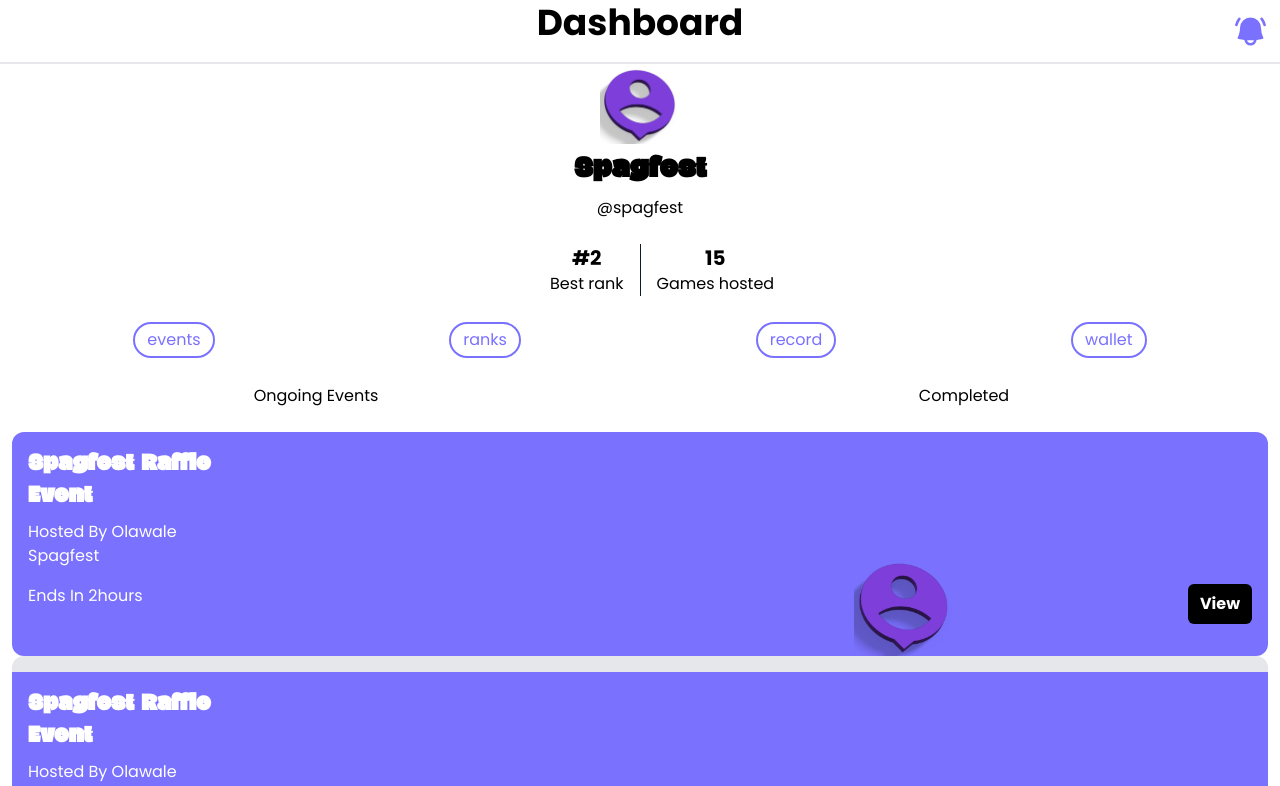
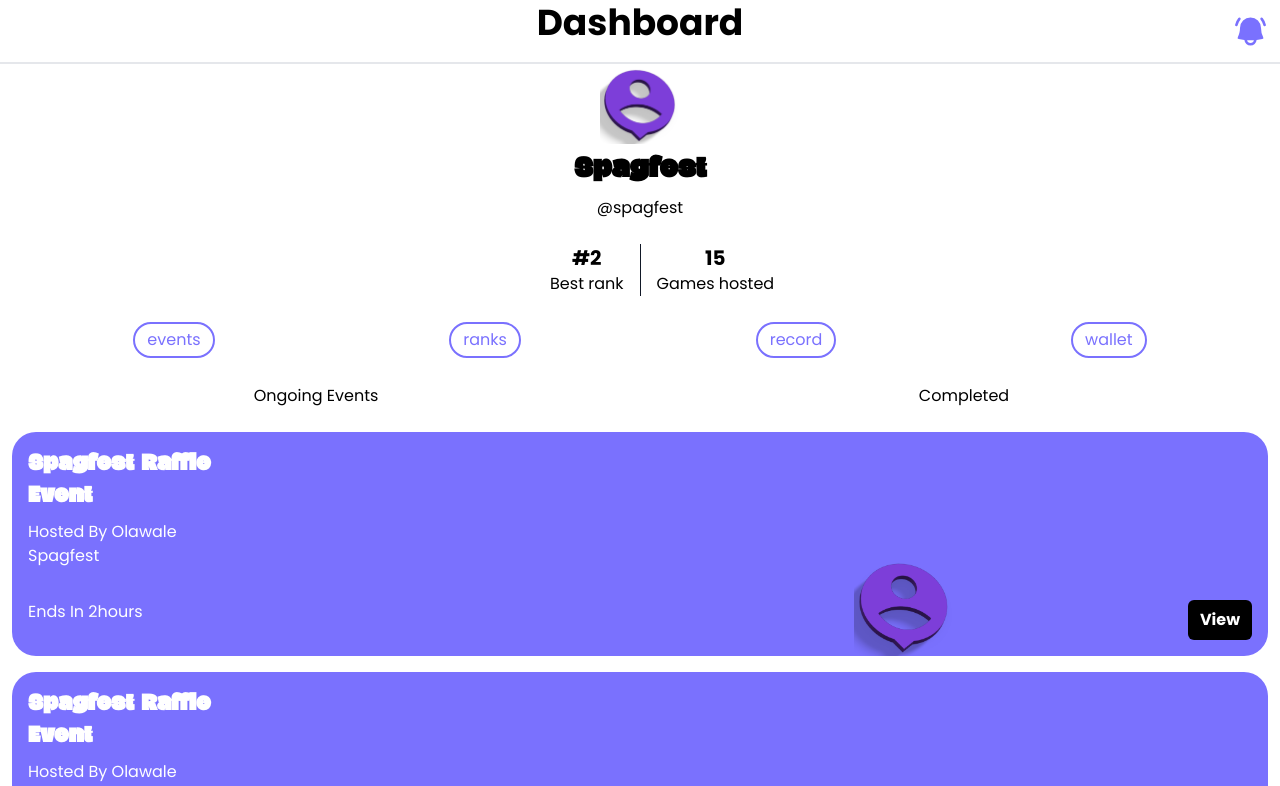
Before and after one commit to EsinShadrach/drawr, a Next.js app: page /dashboard/events in a window 1280 px wide. Shown: the top 786 px of the page. Built offline with nearby package versions, Linux system fonts and the light colour scheme.

Commit message:
changed divide-y-[1rem] to space

```diff
--- a/app/dashboard/components/EventCard.tsx
+++ b/app/dashboard/components/EventCard.tsx
@@ -4,8 +4,8 @@ import { FilledButton } from "@/utils/buttons";
 
 export default function EventCard() {
   return (
-    <div className="bg-brand-purple relative rounded-xl w-full mx-auto h-56 px-4 py-4 flex flex-col justify-between text-white">
-      <div className="z-20 w-full h-full">
+    <div className="bg-brand-purple relative rounded-3xl w-full mx-auto h-56 px-4 py-4 text-white">
+      <div className="z-20 w-full h-full flex flex-col justify-between">
       <div className="max-w-48">
         <H3 className="capitalize mb-0 text-4xl text-white font-blogh font-semibold ">
           {"spagfest raffle event"}
--- a/app/dashboard/events/page.tsx
+++ b/app/dashboard/events/page.tsx
@@ -20,7 +20,7 @@ export default function Eventspage() {
             <p className="capitalize flex-[1]">ongoing events</p>
             <p className="capitalize flex-[1]">completed</p>
         </div>
-        <div className="px-3 divide-y-[1rem]">
+        <div className="px-3 space-y-[1rem]">
 
         {
             // Change key Later
```
